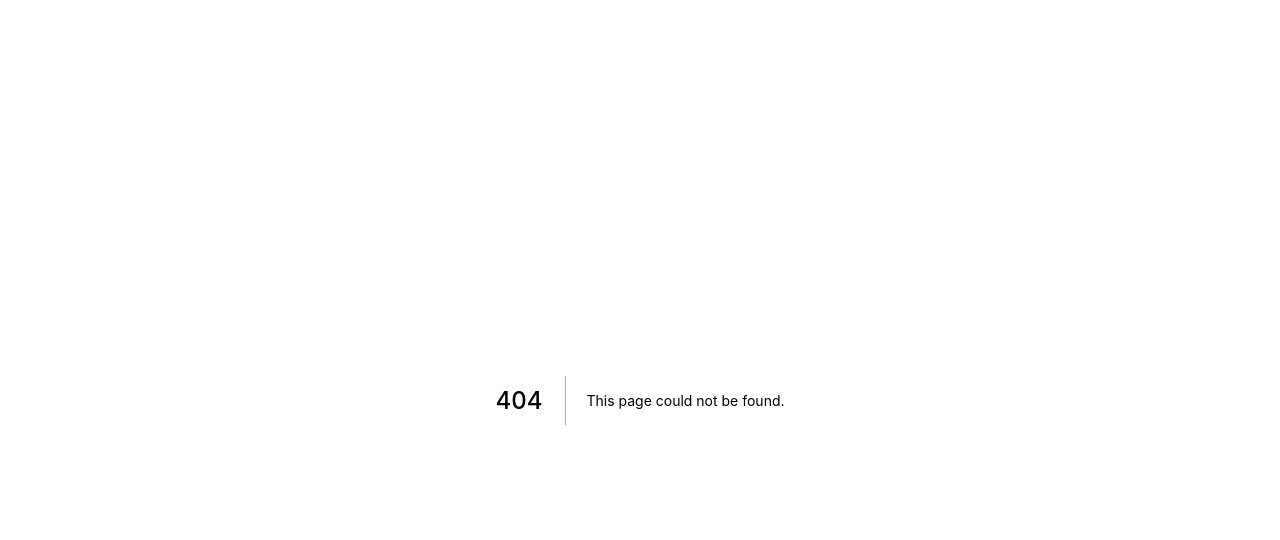
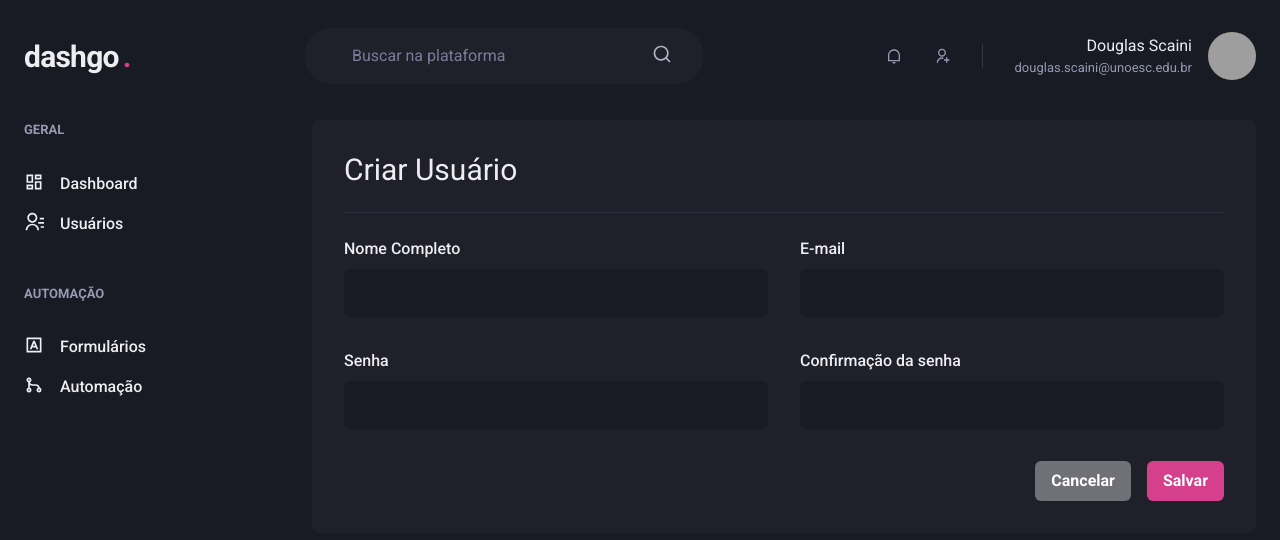
Before and after one commit to douglasscaini/dashgo, a Next.js app: page /users/create in a window 1280 px wide. Before the commit this address had no page. Shown: the top 540 px of the page. Built offline with nearby package versions, Linux system fonts and the light colour scheme; grey boxes are pictures that could not be loaded.

Commit message:
feat: Create Users Page

```diff
--- /dev/null
+++ b/src/pages/users/create.tsx
@@ -0,0 +1,48 @@
+import { Box, Flex, Heading, Button, Divider, VStack, SimpleGrid, HStack } from "@chakra-ui/react";
+
+import { Input } from "../../components/Form/Input";
+import { Header } from "../../components/Header";
+import { SideBar } from "../../components/Sidebar";
+
+export default function CreateUser() {
+  return (
+    <Box>
+      <Header />
+
+      <Flex w="100%" my="6" maxWidth={1480} mx="auto" px="6">
+        <SideBar />
+
+        <Box flex="1" borderRadius={8} bg="gray.800" p="8">
+          <Heading size="lg" fontWeight="normal">
+            Criar Usuário
+          </Heading>
+
+          <Divider my="6" borderColor="gray.700" />
+
+          <VStack spacing="8">
+            <SimpleGrid minChildWidth="240px" spacing="8" w="100%">
+              <Input name="name" label="Nome Completo"></Input>
+              <Input name="email" type="email" label="E-mail"></Input>
+            </SimpleGrid>
+
+            <SimpleGrid minChildWidth="240px" spacing="8" w="100%">
+              <Input name="password" type="password" label="Senha"></Input>
+              <Input
+                name="password_confirmation"
+                type="password"
+                label="Confirmação da senha"
+              ></Input>
+            </SimpleGrid>
+          </VStack>
+
+          <Flex mt="8" justify="flex-end">
+            <HStack spacing="4">
+              <Button colorScheme="whiteAlpha">Cancelar</Button>
+              <Button colorScheme="pink">Salvar</Button>
+            </HStack>
+          </Flex>
+        </Box>
+      </Flex>
+    </Box>
+  );
+}
```
